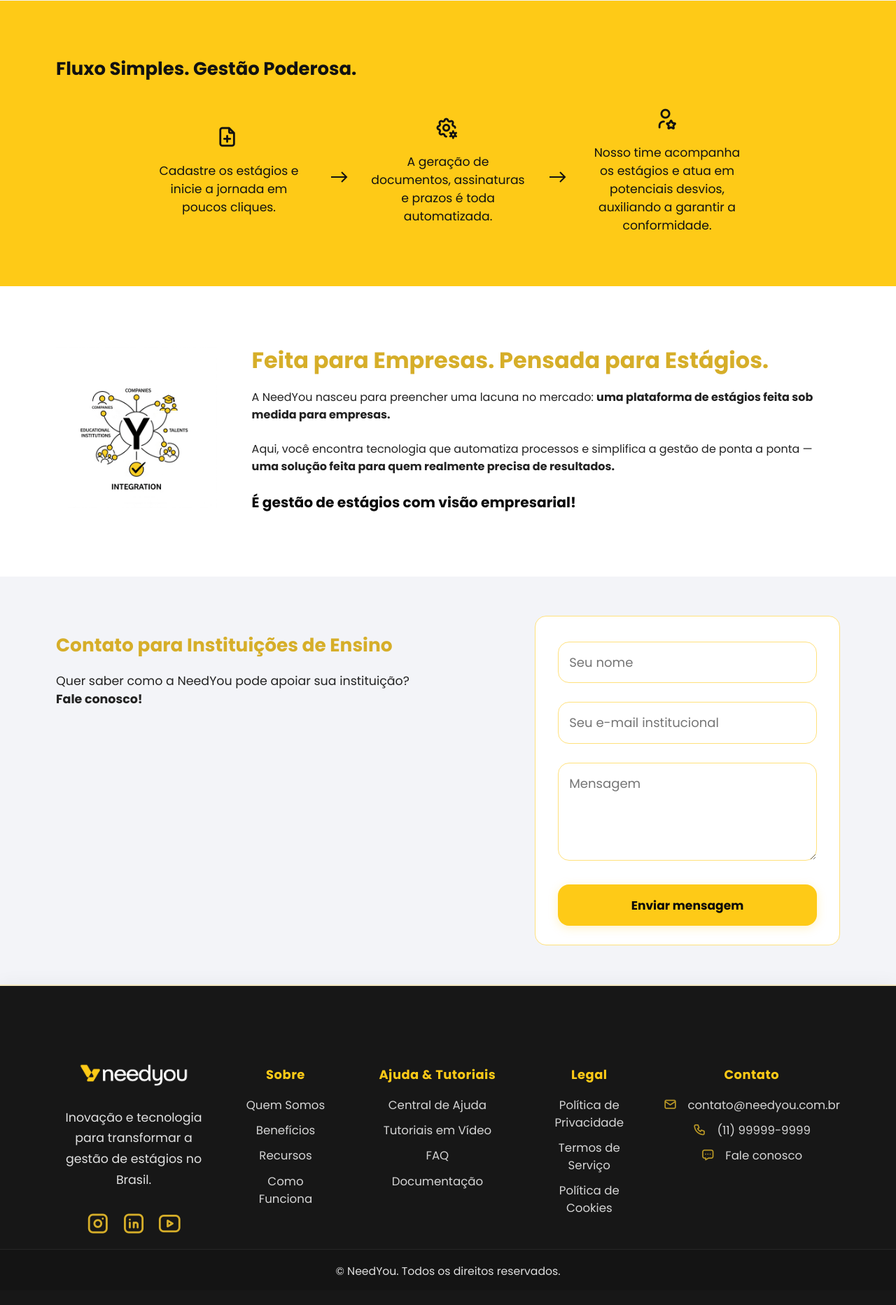
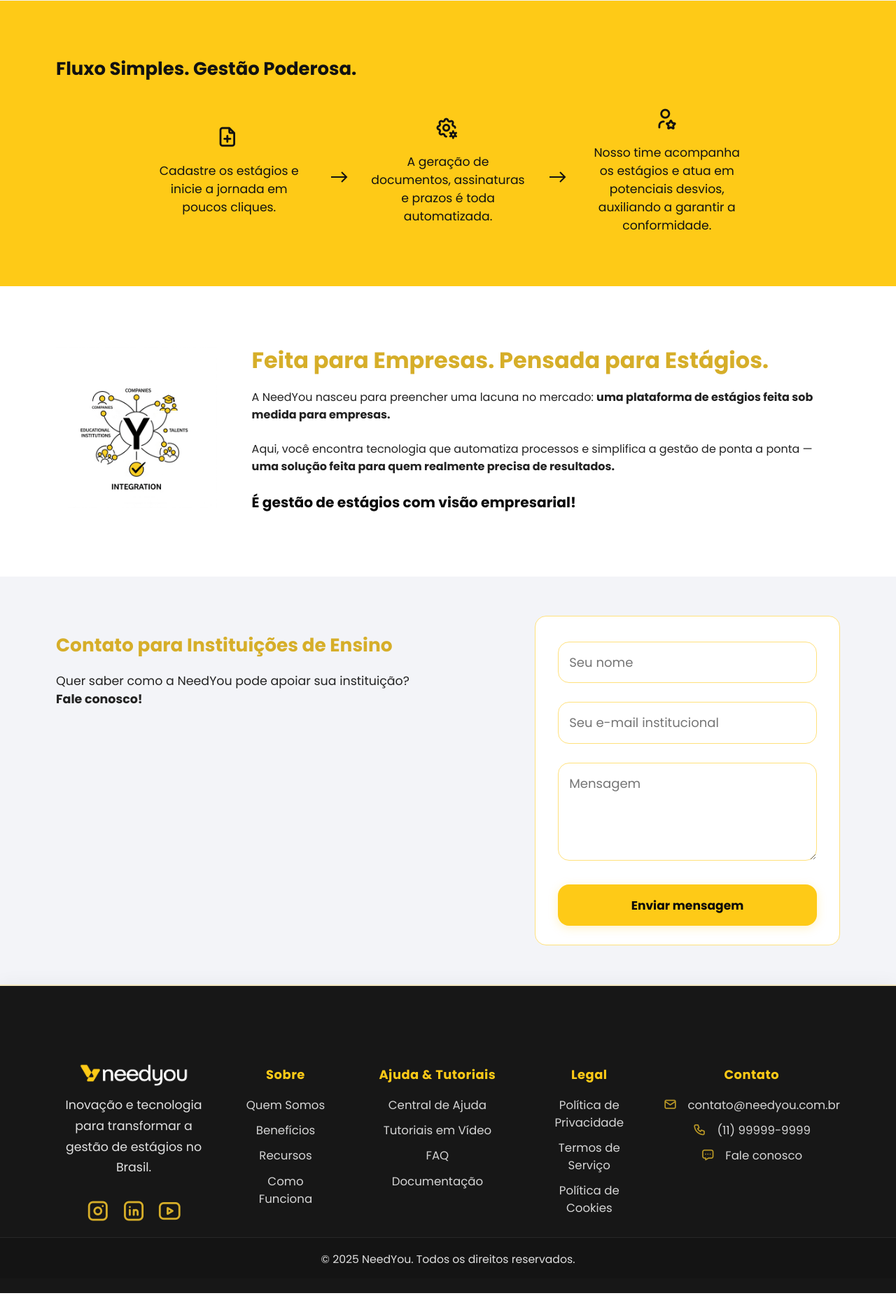
Before and after one commit to LincolnJota/needyou-site, a PHP site: page /index.html in a window 1280 px wide. Shown: the part 3509-5374 px from the top of the page at 70% size. Run offline with PHP 8.4, Linux system fonts and the light colour scheme.

Commit message:
🐛 fix index.html

```diff
--- a/index.html
+++ b/index.html
@@ -318,7 +318,8 @@
             <div class="container footer-grid">
                 <div class="footer-col footer-brand">
                     <img src="assets/logo-needyou-white.png" alt="Logo NeedYou" width="170" />
-                    <p>Inovação e tecnologia para transformar a gestão de estágios no Brasil.</p>
+                    <p style="margin-top: 0px;">Inovação e tecnologia para transformar a gestão de estágios no Brasil.
+                    </p>
                     <div class="footer-social">
                         <a href="#" aria-label="Instagram" target="_blank"><i class="ti ti-brand-instagram"></i></a>
                         <a href="#" aria-label="LinkedIn" target="_blank"><i class="ti ti-brand-linkedin"></i></a>
@@ -365,7 +366,7 @@
         <div class="footer-bottom">
             <div class="container footer-bottom-content">
                 <span>©
-                    <?php echo date('Y'); ?> NeedYou. Todos os direitos reservados.
+                    2025 NeedYou. Todos os direitos reservados.
                 </span>
             </div>
         </div>
--- a/index.php
+++ b/index.php
@@ -326,7 +326,7 @@ if ($_SERVER['REQUEST_METHOD'] === 'POST') {
             <div class="container footer-grid">
                 <div class="footer-col footer-brand">
                     <img src="assets/logo-needyou-white.png" alt="Logo NeedYou" width="170" />
-                    <p>Inovação e tecnologia para transformar a gestão de estágios no Brasil.</p>
+                    <p style="margin-top: 0px;">Inovação e tecnologia para transformar a gestão de estágios no Brasil.</p>
                     <div class="footer-social">
                         <a href="#" aria-label="Instagram" target="_blank"><i class="ti ti-brand-instagram"></i></a>
                         <a href="#" aria-label="LinkedIn" target="_blank"><i class="ti ti-brand-linkedin"></i></a>
```
